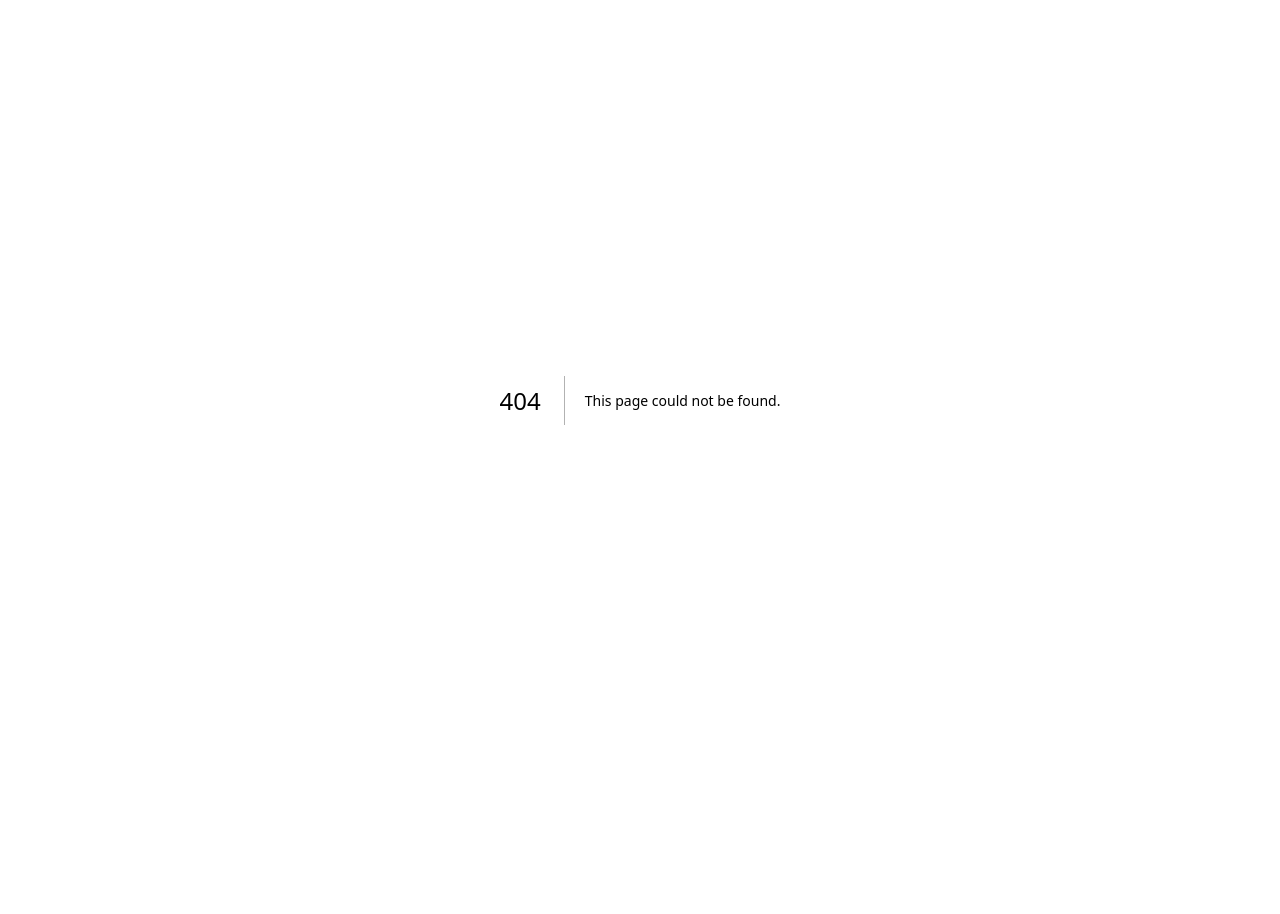
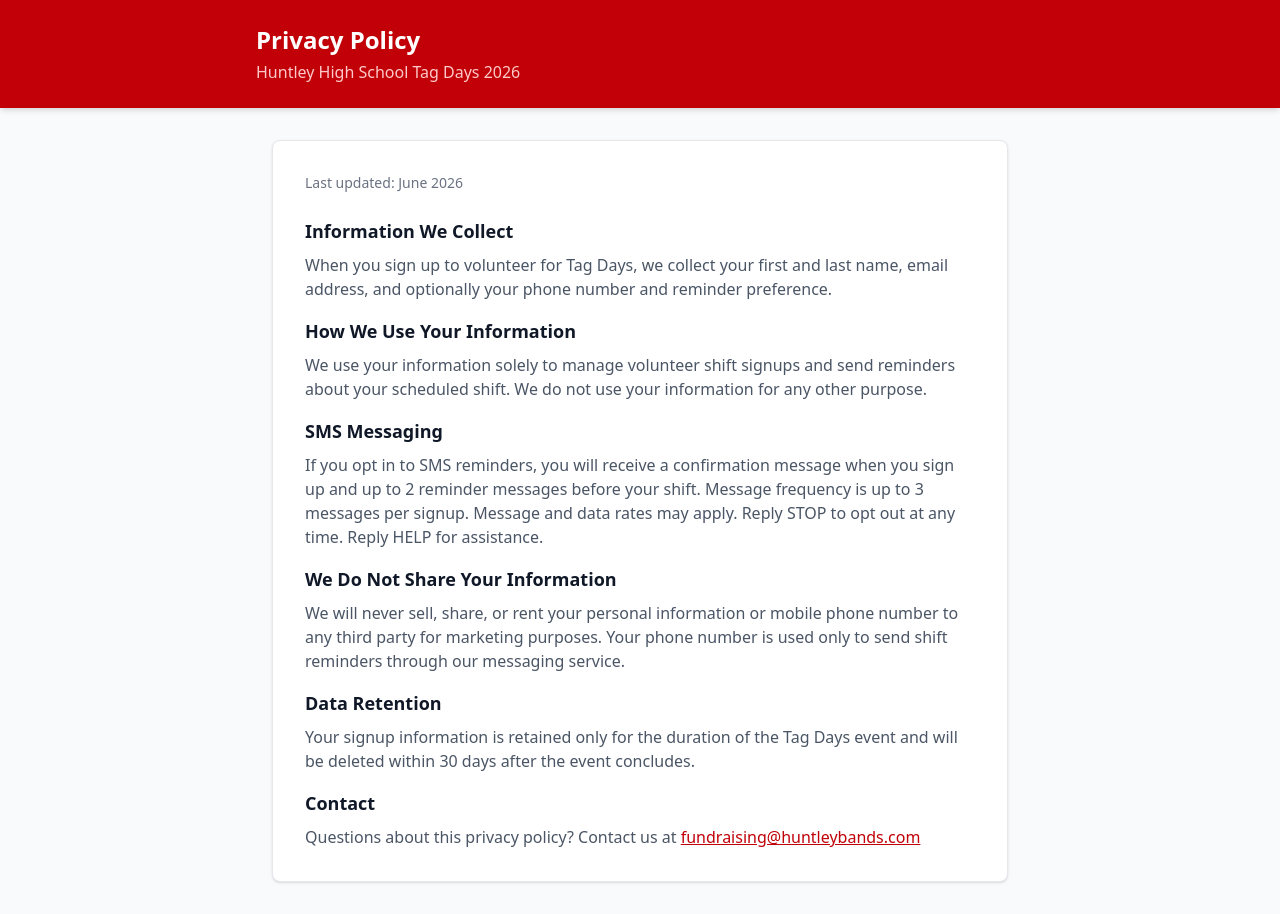
Before and after one commit to Wood-and-Waves/tagdays, a Next.js app: page /privacy in a window 1280 px wide. Before the commit this address had no page. Before the commit the page ends 800 px from the top, so only its background shows below. Built offline with nearby package versions, Linux system fonts and the light colour scheme.

Commit message:
Add privacy policy, terms, and SMS consent checkbox

```diff
--- /dev/null
+++ b/app/privacy/page.tsx
@@ -0,0 +1,60 @@
+export default function PrivacyPage() {
+  return (
+    <main className="min-h-screen bg-gray-50">
+      <header className="bg-red-700 text-white py-6 px-4 shadow-md">
+        <div className="max-w-3xl mx-auto">
+          <h1 className="text-2xl font-bold">Privacy Policy</h1>
+          <p className="text-red-200 mt-1">Huntley High School Tag Days 2026</p>
+        </div>
+      </header>
+
+      <div className="max-w-3xl mx-auto px-4 py-8 prose prose-gray">
+        <div className="bg-white rounded-lg shadow-sm border border-gray-200 p-8">
+          <p className="text-gray-500 text-sm mb-6">Last updated: June 2026</p>
+
+          <h2 className="text-lg font-bold text-gray-900 mb-2">Information We Collect</h2>
+          <p className="text-gray-600 mb-4">
+            When you sign up to volunteer for Tag Days, we collect your first and last name,
+            email address, and optionally your phone number and reminder preference.
+          </p>
+
+          <h2 className="text-lg font-bold text-gray-900 mb-2">How We Use Your Information</h2>
+          <p className="text-gray-600 mb-4">
+            We use your information solely to manage volunteer shift signups and send
+            reminders about your scheduled shift. We do not use your information for
+            any other purpose.
+          </p>
+
+          <h2 className="text-lg font-bold text-gray-900 mb-2">SMS Messaging</h2>
+          <p className="text-gray-600 mb-4">
+            If you opt in to SMS reminders, you will receive a confirmation message
+            when you sign up and up to 2 reminder messages before your shift.
+            Message frequency is up to 3 messages per signup. Message and data rates
+            may apply. Reply STOP to opt out at any time. Reply HELP for assistance.
+          </p>
+
+          <h2 className="text-lg font-bold text-gray-900 mb-2">We Do Not Share Your Information</h2>
+          <p className="text-gray-600 mb-4">
+            We will never sell, share, or rent your personal information or mobile
+            phone number to any third party for marketing purposes. Your phone number
+            is used only to send shift reminders through our messaging service.
+          </p>
+
+          <h2 className="text-lg font-bold text-gray-900 mb-2">Data Retention</h2>
+          <p className="text-gray-600 mb-4">
+            Your signup information is retained only for the duration of the Tag Days
+            event and will be deleted within 30 days after the event concludes.
+          </p>
+
+          <h2 className="text-lg font-bold text-gray-900 mb-2">Contact</h2>
+          <p className="text-gray-600">
+            Questions about this privacy policy? Contact us at{' '}
+            <a href="mailto:fundraising@huntleybands.com" className="text-red-700 underline">
+              fundraising@huntleybands.com
+            </a>
+          </p>
+        </div>
+      </div>
+    </main>
+  )
+}
--- a/app/signup/[slotId]/SignupForm.tsx
+++ b/app/signup/[slotId]/SignupForm.tsx
@@ -2,6 +2,7 @@
 
 import { useState } from 'react'
 import { useRouter } from 'next/navigation'
+import Link from 'next/link'
 
 export default function SignupForm({
   slotId,
@@ -23,10 +24,16 @@ export default function SignupForm({
     phone: '',
     role: '',
     reminder_preference: 'email',
+    sms_consent: false,
   })
 
   const handleChange = (e: React.ChangeEvent<HTMLInputElement | HTMLSelectElement>) => {
-    setForm({ ...form, [e.target.name]: e.target.value })
+    const target = e.target as HTMLInputElement
+    if (target.type === 'checkbox') {
+      setForm({ ...form, [target.name]: target.checked })
+    } else {
+      setForm({ ...form, [target.name]: target.value })
+    }
   }
 
   const handleSubmit = async (e: React.FormEvent) => {
@@ -52,6 +59,18 @@ export default function SignupForm({
       return
     }
 
+    if ((form.reminder_preference === 'sms' || form.reminder_preference === 'both') && !form.sms_consent) {
+      setError('Please check the SMS consent box to receive text reminders.')
+      setLoading(false)
+      return
+    }
+
+    if ((form.reminder_preference === 'sms' || form.reminder_preference === 'both') && !form.phone) {
+      setError('Please enter a phone number to receive SMS reminders.')
+      setLoading(false)
+      return
+    }
+
     const res = await fetch('/api/signup', {
       method: 'POST',
       headers: { 'Content-Type': 'application/json' },
@@ -70,6 +89,7 @@ export default function SignupForm({
   }
 
   const allFull = studentsFull && parentsFull
+  const wantsSMS = form.reminder_preference === 'sms' || form.reminder_preference === 'both'
 
   if (allFull) {
     return (
@@ -142,20 +162,6 @@ export default function SignupForm({
 
         <div>
           <label className="block text-sm font-medium text-gray-700 mb-1">
-            Phone Number <span className="text-gray-400 font-normal">(optional — for SMS reminders)</span>
-          </label>
-          <input
-            type="tel"
-            name="phone"
-            value={form.phone}
-            onChange={handleChange}
-            placeholder="(555) 555-5555"
-            className="w-full border border-gray-300 rounded-lg px-3 py-2 text-sm focus:outline-none focus:ring-2 focus:ring-red-500"
-          />
-        </div>
-
-        <div>
-          <label className="block text-sm font-medium text-gray-700 mb-1">
             I am a... <span className="text-red-600">*</span>
           </label>
           <select
@@ -185,10 +191,50 @@ export default function SignupForm({
             <option value="sms">SMS only</option>
             <option value="both">Both email and SMS</option>
           </select>
-          {(form.reminder_preference === 'sms' || form.reminder_preference === 'both') && !form.phone && (
-            <p className="text-yellow-600 text-xs mt-1">Please enter a phone number above to receive SMS reminders.</p>
-          )}
         </div>
+
+        {wantsSMS && (
+          <>
+            <div>
+              <label className="block text-sm font-medium text-gray-700 mb-1">
+                Phone Number <span className="text-red-600">*</span>
+              </label>
+              <input
+                type="tel"
+                name="phone"
+                value={form.phone}
+                onChange={handleChange}
+                placeholder="(555) 555-5555"
+                className="w-full border border-gray-300 rounded-lg px-3 py-2 text-sm focus:outline-none focus:ring-2 focus:ring-red-500"
+              />
+            </div>
+
+            <div className="bg-gray-50 border border-gray-200 rounded-lg p-4">
+              <label className="flex items-start gap-3 cursor-pointer">
+                <input
+                  type="checkbox"
+                  name="sms_consent"
+                  checked={form.sms_consent}
+                  onChange={handleChange}
+                  className="mt-1 h-4 w-4 text-red-700 border-gray-300 rounded"
+                />
+                <span className="text-sm text-gray-600">
+                  I agree to receive SMS reminders from Huntley Band Boosters about
+                  my volunteer shift. Up to 3 messages per signup. Message and data
+                  rates may apply. Reply STOP to opt out. Reply HELP for help.
+                  View our{' '}
+                  <Link href="/privacy" className="text-red-700 underline" target="_blank">
+                    Privacy Policy
+                  </Link>{' '}
+                  and{' '}
+                  <Link href="/terms" className="text-red-700 underline" target="_blank">
+                    Terms of Service
+                  </Link>.
+                </span>
+              </label>
+            </div>
+          </>
+        )}
 
         <button
           type="submit"
--- /dev/null
+++ b/app/terms/page.tsx
@@ -0,0 +1,59 @@
+export default function TermsPage() {
+  return (
+    <main className="min-h-screen bg-gray-50">
+      <header className="bg-red-700 text-white py-6 px-4 shadow-md">
+        <div className="max-w-3xl mx-auto">
+          <h1 className="text-2xl font-bold">Terms of Service</h1>
+          <p className="text-red-200 mt-1">Huntley High School Tag Days 2026</p>
+        </div>
+      </header>
+
+      <div className="max-w-3xl mx-auto px-4 py-8">
+        <div className="bg-white rounded-lg shadow-sm border border-gray-200 p-8">
+          <p className="text-gray-500 text-sm mb-6">Last updated: June 2026</p>
+
+          <h2 className="text-lg font-bold text-gray-900 mb-2">Volunteer Agreement</h2>
+          <p className="text-gray-600 mb-4">
+            By signing up for a Tag Days volunteer shift, you agree to arrive at
+            your assigned location on time and fulfill your commitment to the
+            Huntley High School Marching Band fundraiser.
+          </p>
+
+          <h2 className="text-lg font-bold text-gray-900 mb-2">SMS Terms</h2>
+          <p className="text-gray-600 mb-4">
+            By providing your phone number and selecting SMS as a reminder preference,
+            you consent to receive text messages from Huntley Band Boosters regarding
+            your volunteer shift. Message frequency is up to 3 messages per signup.
+            Message and data rates may apply. Reply STOP to unsubscribe at any time.
+            Reply HELP for help.
+          </p>
+
+          <h2 className="text-lg font-bold text-gray-900 mb-2">Cancellations</h2>
+          <p className="text-gray-600 mb-4">
+            If you need to cancel your shift, please contact us as soon as possible
+            at{' '}
+            <a href="mailto:fundraising@huntleybands.com" className="text-red-700 underline">
+              fundraising@huntleybands.com
+            </a>{' '}
+            so we can find a replacement volunteer.
+          </p>
+
+          <h2 className="text-lg font-bold text-gray-900 mb-2">Limitation of Liability</h2>
+          <p className="text-gray-600 mb-4">
+            Huntley Band Boosters is not responsible for any damages or losses
+            arising from participation in the Tag Days fundraiser. Volunteers
+            participate at their own risk.
+          </p>
+
+          <h2 className="text-lg font-bold text-gray-900 mb-2">Contact</h2>
+          <p className="text-gray-600">
+            Questions? Contact us at{' '}
+            <a href="mailto:fundraising@huntleybands.com" className="text-red-700 underline">
+              fundraising@huntleybands.com
+            </a>
+          </p>
+        </div>
+      </div>
+    </main>
+  )
+}
```
